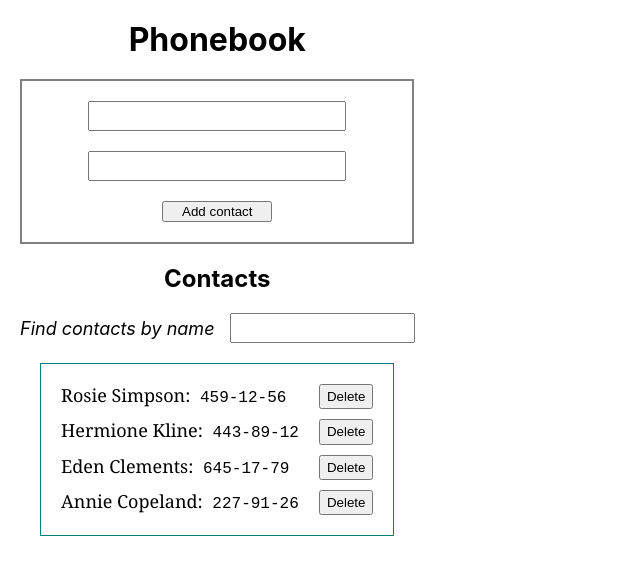
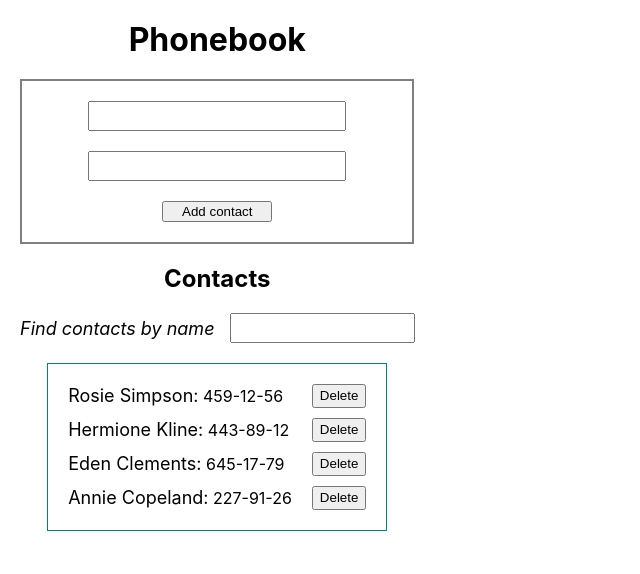
Before and after one commit to sanu4ka/goit-react-hw-02-phonebook, a React (Create React App) app: page / in a window 1280 px wide. Shown: the top 574 px of the page, without its empty margins (0-640 px from the left). Built offline with nearby package versions, Linux system fonts and the light colour scheme.

Commit message:
Update contactItem.module.css

```diff
--- a/src/components/contactItem/contactItem.module.css
+++ b/src/components/contactItem/contactItem.module.css
@@ -1,10 +1,8 @@
 .contact {
     font-size: 18px;
     line-height: 1.33;
-    font-family: Georgia, 'Times New Roman', Times, serif;
 }
 
 .number {
     font-size: 16px;
-    font-family: monospace;
 }
```
